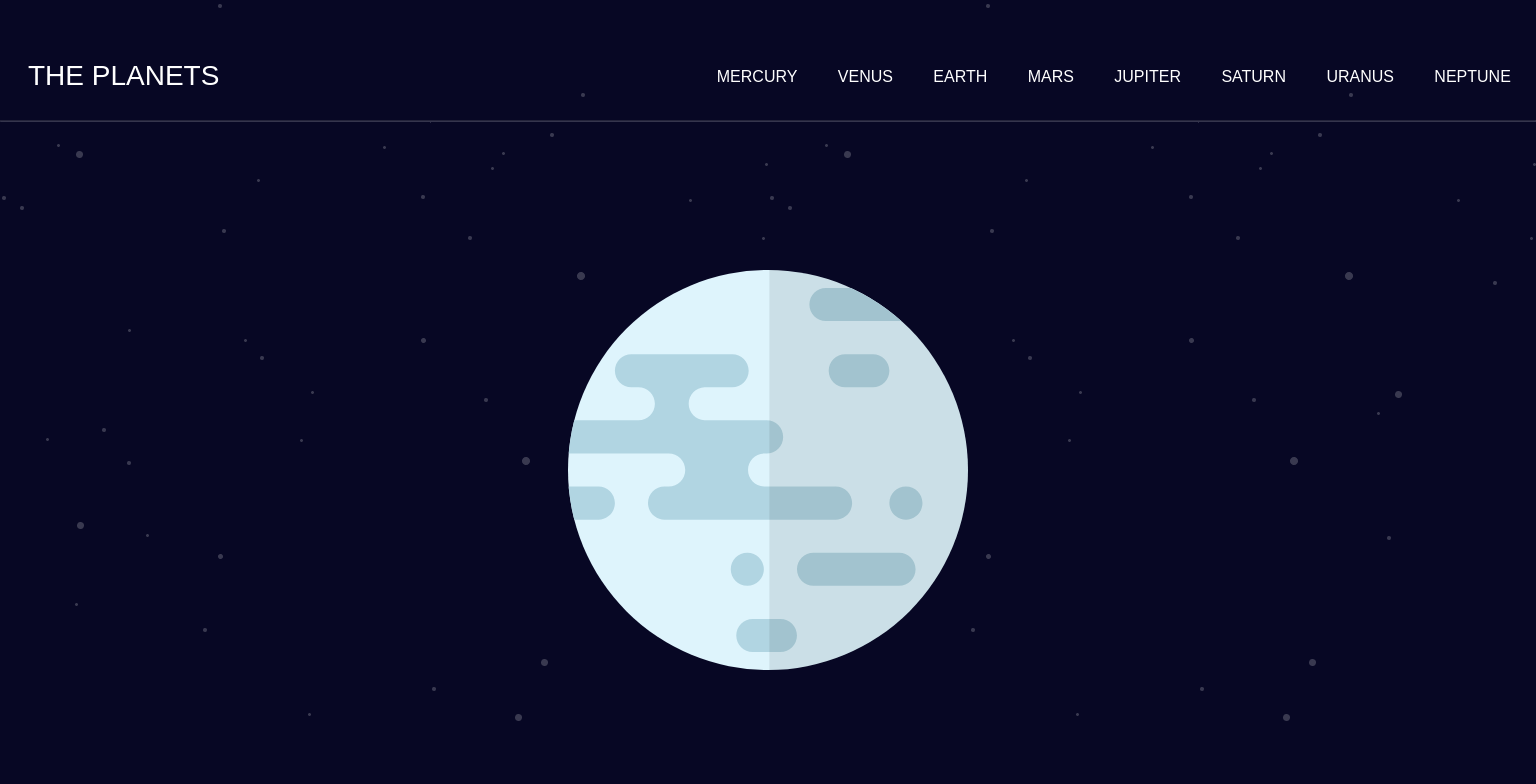
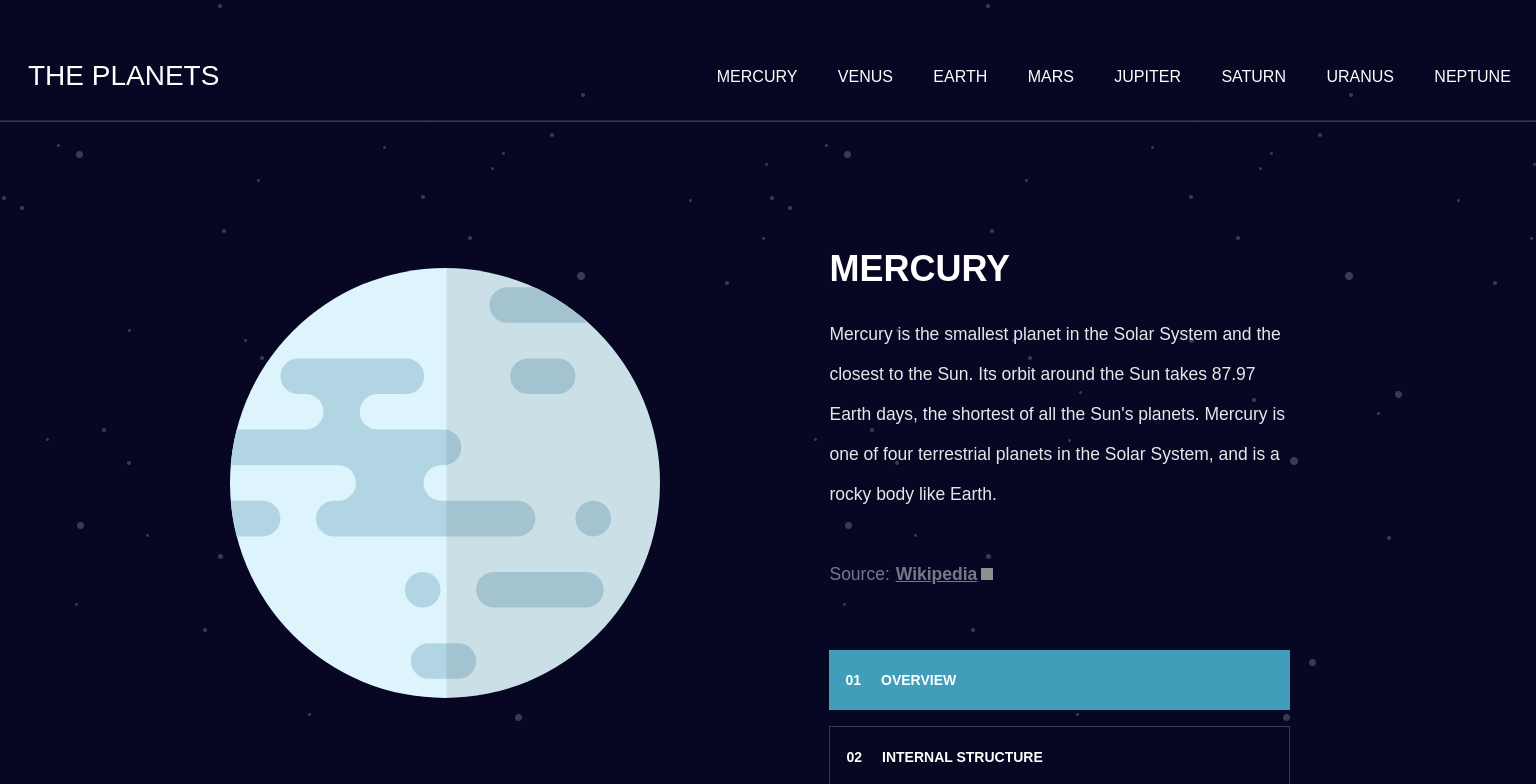
Before and after one commit to elizabet-bagdasaryan/planets, a React (Vite) app: page / in a window 1536 px wide. Both pictures are taken after a click on the button "MERCURY". Shown: the top 784 px of the page. Built offline with nearby package versions, Linux system fonts and the light colour scheme; grey boxes are pictures that could not be loaded.

Commit message:
style: add responsive designs

```diff
--- a/src/Footer.css
+++ b/src/Footer.css
@@ -46,3 +46,12 @@
     font-size: 18px;
   }
 }
+
+@media (min-width: 1336px) {
+  .footer {
+    margin-top: 80px;
+  }
+  .footer div {
+    width: 260px;
+  }
+}
--- a/src/Navbar.css
+++ b/src/Navbar.css
@@ -78,5 +78,6 @@ body {
   }
   .hr-desk {
     margin-top: -16px;
+    margin-bottom: 126px;
   }
 }
--- a/src/Planets.css
+++ b/src/Planets.css
@@ -237,3 +237,53 @@ h3 {
     margin-top: 440px;
   }
 }
+
+@media (min-width: 1336px) {
+  .planet-details {
+    display: grid;
+    grid-template-columns: 1fr 1fr;
+    grid-template-rows: 1fr 1fr;
+    grid-auto-columns: 1fr;
+    gap: 0px 0px;
+    grid-auto-flow: row;
+    grid-template-areas:
+      "planet-img section-content"
+      "planet-img section-buttons"
+      "footer footer";
+    margin: 0 10vw;
+  }
+
+  .footer {
+    grid-area: footer;
+  }
+
+  .planet-img {
+    grid-area: planet-img;
+    width: 430px;
+    margin-top: 20px;
+    height: 430px;
+  }
+
+  .section-content {
+    grid-area: section-content;
+    margin: 0;
+  }
+
+  .section-buttons-desk {
+    grid-area: section-buttons;
+    margin-left: 6vw;
+  }
+  .section-content p {
+    font-size: 17.5px;
+    width: 30vw;
+  }
+
+  .section-buttons-desk button {
+    width: 30vw;
+  }
+
+  .images img:nth-child(2) {
+    width: 130px;
+    margin-top: 360px;
+  }
+}
--- a/src/Planets.jsx
+++ b/src/Planets.jsx
@@ -120,7 +120,7 @@ function Planets() {
             {activeSection === "geology" && <Geology planet={selectedPlanet} />}
           </>
         ) : (
-          <p>Select a planet to view details.</p>
+          <p></p>
         )}
         {selectedPlanet && <Footer planet={selectedPlanet} />}
       </div>
```
